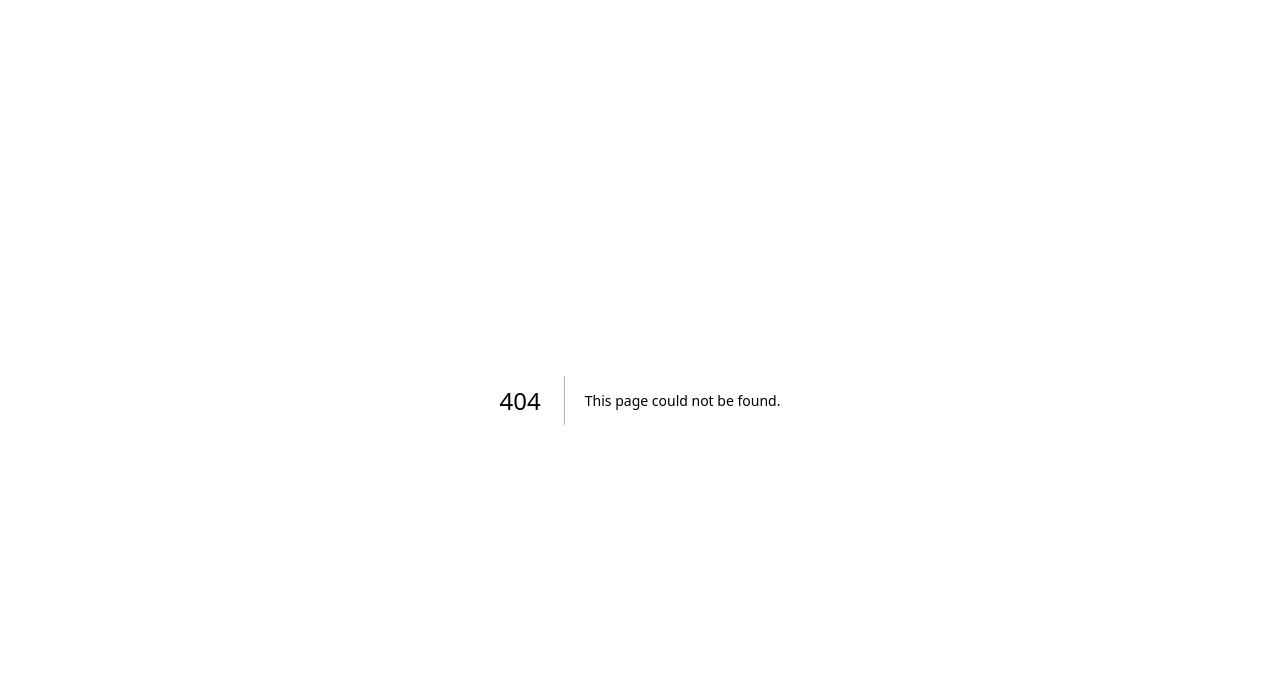
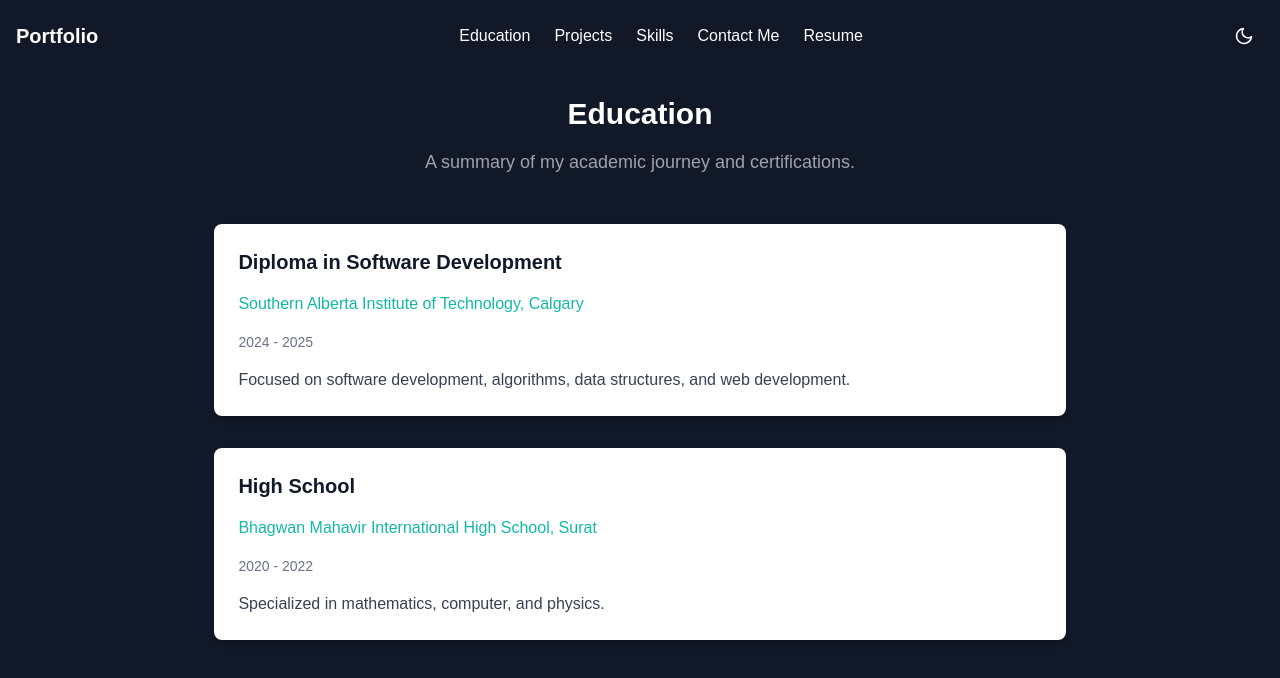
Before and after one commit to bhaumikkgohil/personal-portfolio, a Next.js app: page /education in a window 1280 px wide. Before the commit this address had no page. Shown: the top 678 px of the page. Built offline with nearby package versions, Linux system fonts and the light colour scheme.

Commit message:
Made Navbar a separate component and added education page

```diff
--- /dev/null
+++ b/app/components/Navbar.js
@@ -0,0 +1,58 @@
+"use client";
+import Link from "next/link";
+import { useEffect, useState } from "react";
+import { FiMoon, FiSun } from "react-icons/fi";
+
+export default function Navbar() {
+  const [theme, setTheme] = useState("dark");
+
+  const toggleTheme = () => {
+    const newTheme = theme === "dark" ? "light" : "dark";
+    setTheme(newTheme);
+    document.documentElement.classList.toggle("dark", newTheme === "dark");
+  };
+
+  useEffect(() => {
+    const prefersDark = window.matchMedia(
+      "(prefers-color-scheme: dark)"
+    ).matches;
+    const initialTheme = prefersDark ? "dark" : "light";
+    setTheme(initialTheme);
+    document.documentElement.classList.toggle("dark", initialTheme === "dark");
+  }, []);
+
+  return (
+    <nav className="w-full p-4 bg-gray-900 dark:bg-gray-100 text-white dark:text-gray-900 flex justify-between items-center fixed top-0 z-50">
+      <div className="text-xl font-semibold hover:text-teal-400 transition duration-200">
+        <Link href="/">Portfolio</Link>
+      </div>
+      <div className="hidden sm:flex space-x-6">
+        <Link href="/education" className="hover:text-teal-400 transition">
+          Education
+        </Link>
+        <Link href="/projects" className="hover:text-teal-400 transition">
+          Projects
+        </Link>
+        <Link href="/skills" className="hover:text-teal-400 transition">
+          Skills
+        </Link>
+        <Link href="/contact" className="hover:text-teal-400 transition">
+          Contact Me
+        </Link>
+        <Link href="/resume" className="hover:text-teal-400 transition">
+          Resume
+        </Link>
+      </div>
+      <div className="flex items-center space-x-4">
+        {/* Theme Toggle Button */}
+        <button
+          onClick={toggleTheme}
+          className="w-10 h-10 flex items-center justify-center text-white dark:text-teal-500 hover:text-teal-400 transition duration-200"
+          aria-label="Toggle Theme"
+        >
+          {theme === "dark" ? <FiSun size={20} /> : <FiMoon size={20} />}
+        </button>
+      </div>
+    </nav>
+  );
+}
--- /dev/null
+++ b/app/education/page.js
@@ -0,0 +1,78 @@
+"use client";
+import { useEffect, useState } from "react";
+import Navbar from "../components/Navbar"; // Adjust the import path as needed
+
+export default function Education() {
+  const [theme, setTheme] = useState("dark");
+
+  // Theme toggle functionality
+  const toggleTheme = () => {
+    const newTheme = theme === "dark" ? "light" : "dark";
+    setTheme(newTheme);
+    document.documentElement.classList.toggle("dark", newTheme === "dark");
+  };
+
+  useEffect(() => {
+    const prefersDark = window.matchMedia(
+      "(prefers-color-scheme: dark)"
+    ).matches;
+    const initialTheme = prefersDark ? "dark" : "light";
+    setTheme(initialTheme);
+    document.documentElement.classList.toggle("dark", initialTheme === "dark");
+  }, []);
+
+  const educationData = [
+    {
+      title: "Diploma in Software Development",
+      institution: "Southern Alberta Institute of Technology, Calgary",
+      duration: "2024 - 2025",
+      description:
+        "Focused on software development, algorithms, data structures, and web development.",
+    },
+    {
+      title: "High School",
+      institution: "Bhagwan Mahavir International High School, Surat",
+      duration: "2020 - 2022",
+      description: "Specialized in mathematics, computer, and physics.",
+    },
+  ];
+
+  return (
+    <div className="min-h-screen bg-gray-900 dark:bg-gray-100 text-white dark:text-gray-900 flex flex-col items-center relative overflow-hidden">
+      {/* Navbar */}
+      <Navbar toggleTheme={toggleTheme} theme={theme} />
+
+      {/* Main Content */}
+      <div className="pt-24 w-full flex flex-col items-center p-8 relative">
+        {/* Header Section */}
+        <header className="text-center mb-12">
+          <h1 className="text-3xl font-bold">Education</h1>
+          <p className="mt-4 text-lg text-gray-400 dark:text-gray-600 max-w-2xl mx-auto">
+            A summary of my academic journey and certifications.
+          </p>
+        </header>
+
+        {/* Education Cards */}
+        <div className="flex flex-col gap-8 w-full max-w-8xl relative group">
+          {educationData.map((item, index) => (
+            <div
+              key={index}
+              className="bg-white dark:bg-gray-800 shadow-md rounded-lg p-6 mx-[15%] flex flex-col space-y-4 relative z-10 transition-all duration-300 transform  hover:scale-110 hover:shadow-2xl hover:z-30"
+            >
+              <h2 className="text-xl font-semibold text-gray-900 dark:text-gray-100">
+                {item.title}
+              </h2>
+              <h3 className="text-teal-500">{item.institution}</h3>
+              <p className="text-sm text-gray-500 dark:text-gray-400">
+                {item.duration}
+              </p>
+              <p className="text-gray-700 dark:text-gray-300">
+                {item.description}
+              </p>
+            </div>
+          ))}
+        </div>
+      </div>
+    </div>
+  );
+}
--- a/app/page.js
+++ b/app/page.js
@@ -1,11 +1,11 @@
 "use client";
-import Link from "next/link";
 import { useEffect, useState } from "react";
-import { FiMoon, FiSun } from "react-icons/fi";
 import { Typewriter } from "react-simple-typewriter";
+import Navbar from "./components/Navbar";
 
 export default function Home() {
   const [theme, setTheme] = useState("dark");
+  const [isMenuOpen, setIsMenuOpen] = useState(false); // Initialize isMenuOpen
 
   const toggleTheme = () => {
     const newTheme = theme === "dark" ? "light" : "dark";
@@ -25,66 +25,12 @@ export default function Home() {
   return (
     <div className="h-screen bg-gray-900 dark:bg-gray-100 text-white dark:text-gray-900 flex flex-col items-center justify-center overflow-hidden">
       {/* Navbar */}
-      <nav className="w-full p-4 bg-gray-900 dark:bg-gray-100 text-white dark:text-gray-900 flex justify-between items-center fixed top-0">
-        <div className="text-xl font-semibold hover:text-teal-400 hover:cursor-pointer transition duration-200">
-          Portfolio
-        </div>
-        <div className="flex space-x-6">
-          <Link
-            href="/education"
-            className="hover:text-teal-400 transition duration-200"
-          >
-            Education
-          </Link>
-          <Link
-            href="/projects"
-            className="hover:text-teal-400 transition duration-200"
-          >
-            Projects
-          </Link>
-          <Link
-            href="/skills"
-            className="hover:text-teal-400 transition duration-200"
-          >
-            Skills
-          </Link>
-          <Link
-            href="/contact"
-            className="hover:text-teal-400 transition duration-200"
-          >
-            Contact Me
-          </Link>
-        </div>
-        <div className="flex space-x-4">
-          {/* Theme Toggle Button */}
-          <button
-            onClick={toggleTheme}
-            className="w-10 h-10 flex items-center justify-center  text-white rounded-full hover:text-teal-500 dark:text-teal-500 dark:hover:text-black transition duration-200"
-            aria-label="Toggle Theme"
-          >
-            {theme === "dark" ? (
-              <FiSun size={20} /> // Sun icon for light theme
-            ) : (
-              <FiMoon size={20} /> // Moon icon for dark theme
-            )}
-          </button>
-          <Link
-            href="/resume"
-            className="px-4 py-2 bg-teal-500 dark:bg-teal-700 text-white rounded hover:bg-teal-600 dark:hover:bg-teal-800 transition duration-200"
-          >
-            Resume
-          </Link>
-        </div>
-      </nav>
-
+      <Navbar />
       {/* Main Section */}
       <div className="flex flex-col items-center justify-center text-center mt-24">
-        {/* Name Section */}
         <div className="text-4xl font-bold mb-4 bg-clip-text text-transparent bg-gradient-to-r from-teal-400 to-teal-600">
           Bhaumik Kalpesh Gohil
         </div>
-
-        {/* Typewriter Section */}
         <div className="text-2xl text-teal-400 mb-8">
           <Typewriter
             words={["Full Stack Developer", "Student"]}
@@ -96,8 +42,6 @@ export default function Home() {
             delaySpeed={1000}
           />
         </div>
-
-        {/* About Me Section */}
         <div className="text-lg max-w-xl text-gray-400 dark:text-gray-600">
           <p className="mb-4">
             Lorem ipsum dolor sit amet, consectetur adipiscing elit. Integer nec
```
